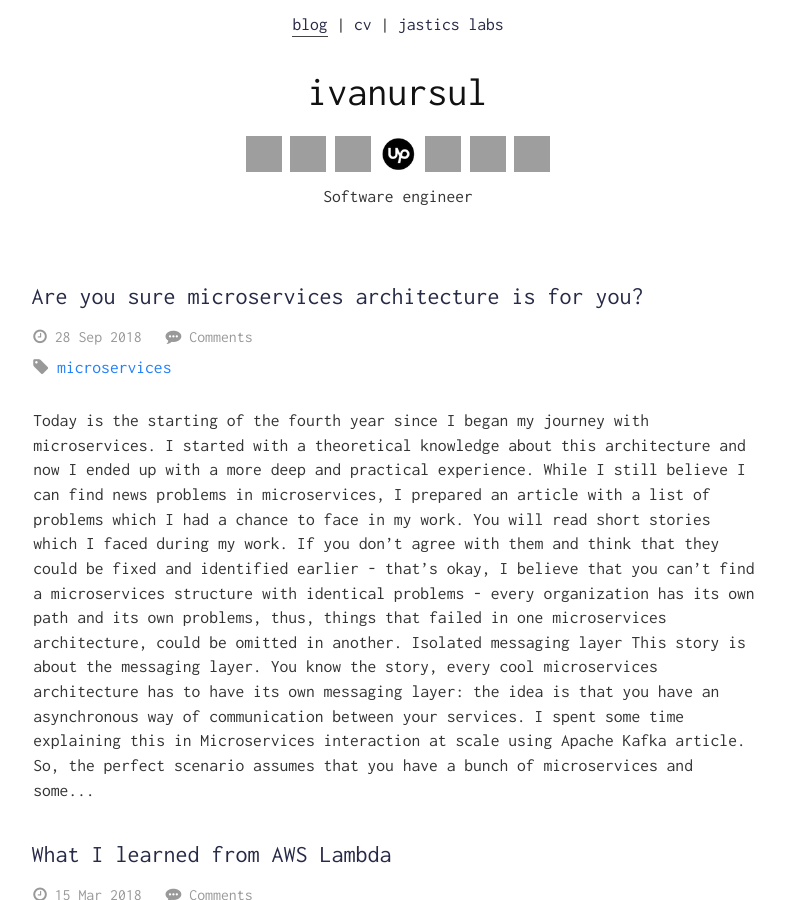
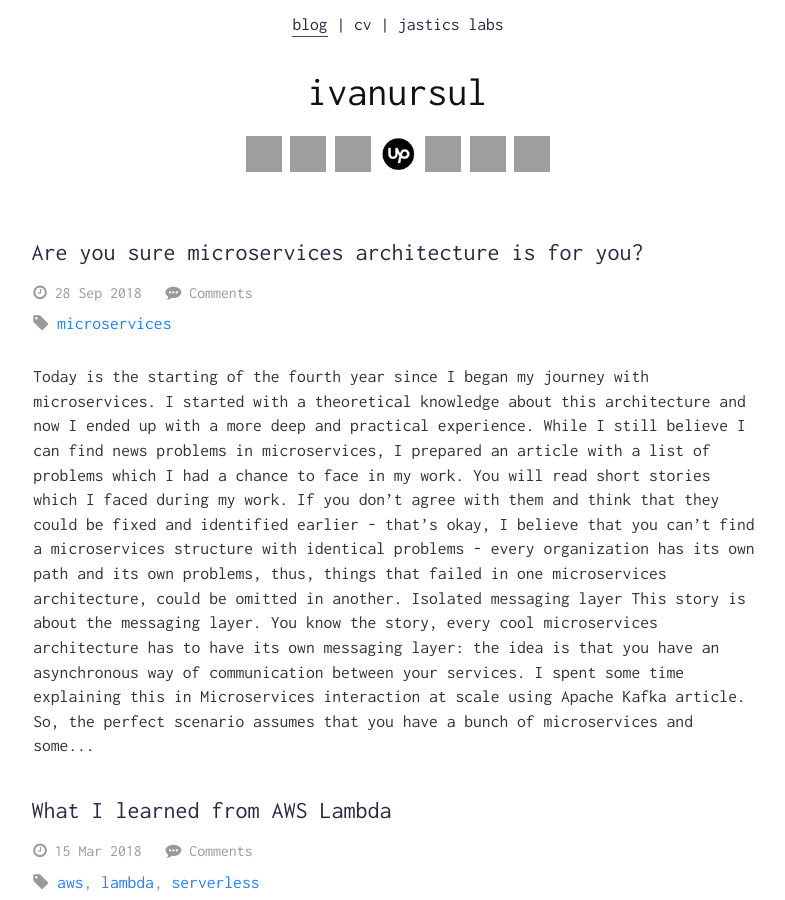
Before and after one commit to ivanursul/ivanursul, a Jekyll site: the page built from index.html, in a window 1280 px wide and 900 px high, cut to the strip 0-900 px from the top of the window. Shown: the whole strip, without its empty margins (242-1027 px from the left). Built offline with Jekyll 4.4.1, drawn with Linux system fonts in a browser that asks for light colours; the list of posts is cut into pages by our own code; comment, search, counter and statistics services are not loaded; grey boxes are pictures that could not be loaded.

Commit message:
Removed blog info

```diff
--- a/_includes/header/info.html
+++ b/_includes/header/info.html
@@ -8,41 +8,32 @@
             <img src="{{ site.logo | relative_url }}" alt="Blog Logo" />
         </a>
     {% endif %}
-
     <h1 class="blog-title">
         <a href="{{ '/' | relative_url }}"  alt="Blog Title">{{ site.title }}</a>
     </h1>
-
     <div class="blog-links">
         <a target="_blank" style="text-decoration: none;border:0px !important;" href="https://www.facebook.com/{{ site.facebook_username }}">
           <img class="social-link" src="{{ '/assets/images/social/fb.png' | relative_url }}">
         </a>
-
         <a target="_blank" style="text-decoration: none;border:0px !important;" href="https://github.com/{{ site.github_username }}">
           <img class="social-link" src="{{ '/assets/images/social/github.png' | relative_url }}">
         </a>
-
         <a target="_blank" style="text-decoration: none;border:0px !important;" href="http://stackoverflow.com/users/1446725/ivan-ursul?tab=profile">
           <img class="social-link" src="{{ '/assets/images/social/stackoverflow.png' | relative_url }}">
         </a>
-
         <a target="_blank" style="text-decoration: none;border:0px !important;" href="https://www.upwork.com/freelancers/~{{ site.upwork_id }}">
           <img class="social-link" src="{{ '/assets/images/social/upwork.png' | relative_url }}">
         </a>
-
         <a target="_blank" style="text-decoration: none;border:0px !important;" href="https://www.instagram.com/{{ site.instagram_username }}/">
           <img class="social-link" src="{{ '/assets/images/social/instagram.png' | relative_url }}">
         </a>
-
         <a target="_blank" style="text-decoration: none;border:0px !important;" href="https://www.linkedin.com/in/{{ site.linked_in_id }}">
           <img class="social-link" src="{{ '/assets/images/social/linkedin.png' | relative_url }}">
         </a>
-
         <a target="_blank" style="text-decoration: none;border:0px !important;" href="https://twitter.com/{{ site.twitter_username }}">
           <img class="social-link" src="{{ '/assets/images/social/twitter.png' | relative_url }}">
         </a>
     </div>
-
-    <p class="blog-description">{{ site.me }}</p>
+    <!-- <p class="blog-description">{{ site.me }}</p> -->
 
 </section>
```
